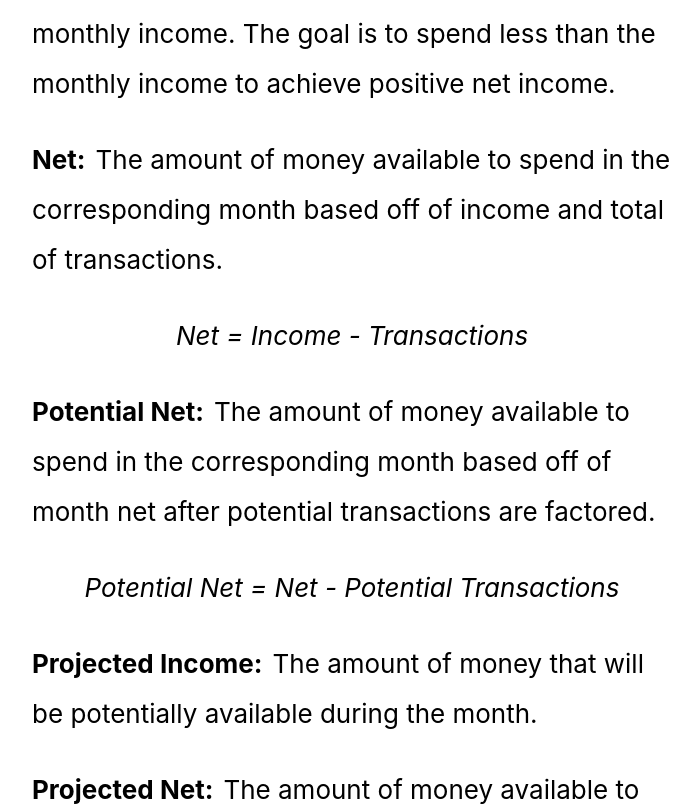
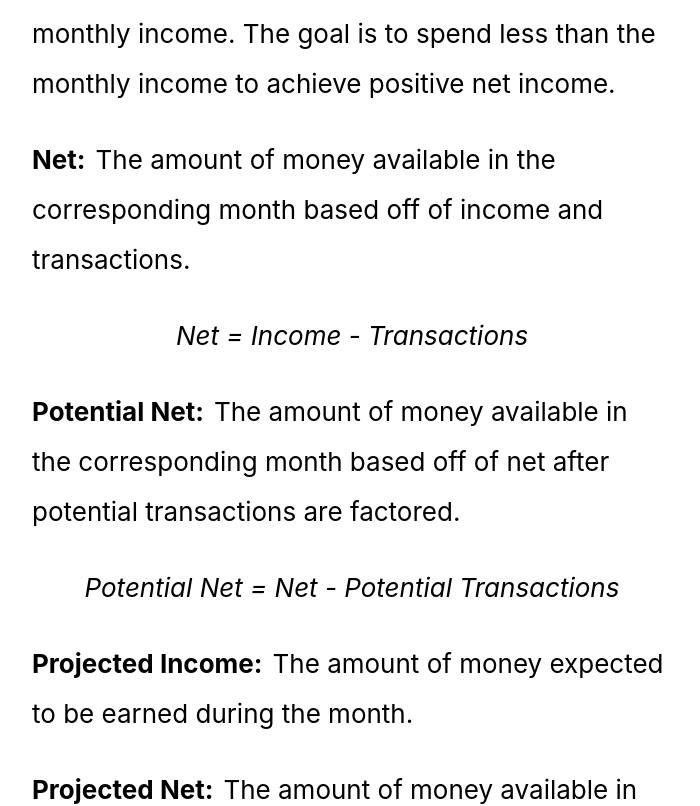
Before and after one commit to jxm8022/Net_Budget, a React (Create React App) app in the folder net_budget/: page /about in a window 1280 px wide. Shown: the part 2042-2848 px from the top of the page, without its empty margins (288-988 px from the left). Built offline with nearby package versions, Linux system fonts and the light colour scheme.

Commit message:
Updated definitions

```diff
--- a/net_budget/src/assets/labels.js
+++ b/net_budget/src/assets/labels.js
@@ -85,15 +85,15 @@ export const labels = {
     netBasedTitle: 'Net-Based:',
     netBasedDefinition: 'A budgeting rule based off of Zero-Based where you subtract expenses from your monthly income. The goal is to spend less than the monthly income to achieve positive net income.',
     netTitle: 'Net:',
-    netDefinition: 'The amount of money available to spend in the corresponding month based off of income and total of transactions.',
+    netDefinition: 'The amount of money available in the corresponding month based off of income and transactions.',
     netEquation: 'Net = Income - Transactions',
     potentialNetTitle: 'Potential Net:',
-    potentialNetDefinition: 'The amount of money available to spend in the corresponding month based off of month net after potential transactions are factored.',
+    potentialNetDefinition: 'The amount of money available in the corresponding month based off of net after potential transactions are factored.',
     potentialNetEquation: 'Potential Net = Net - Potential Transactions',
     projectedIncomeTitle: 'Projected Income:',
-    projectedIncomeDefinition: 'The amount of money that will be potentially available during the month.',
+    projectedIncomeDefinition: 'The amount of money expected to be earned during the month.',
     projectedNetTitle: 'Projected Net:',
-    projectedNetDefinition: 'The amount of money available to spend in the corresponding month based off of month net after potential transactions are factored.',
+    projectedNetDefinition: 'The amount of money available in the corresponding month based off of potential net after projected income is added.',
     projectedNetEquation: 'Projected Net = Potential Net + Projected Income',
     wantTitle: 'Want:',
     wantDefinition: 'Transactions that are not crucial.',
```
